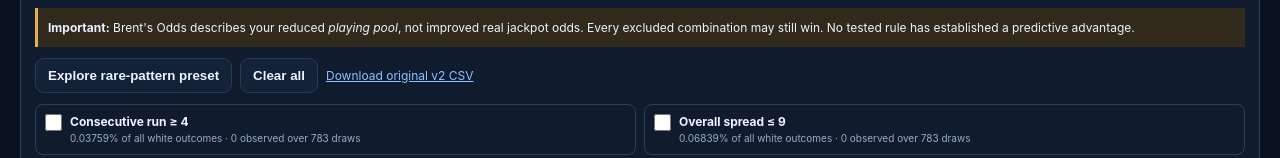
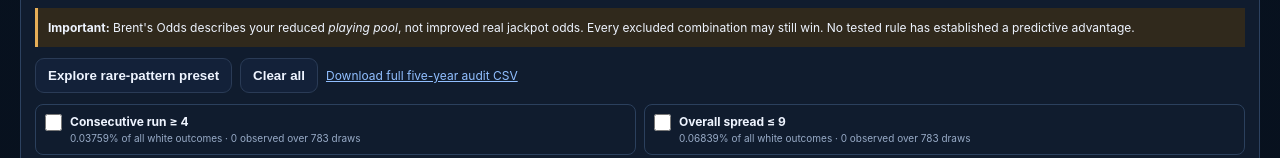
Before and after one commit to brent-ux/lottery-draw-lab, a plain HTML site: page index.html in a window 1280 px wide. Shown: the part 2830-2988 px from the top of the page. Drawn offline with Linux system fonts and the light colour scheme.

Commit message:
Link five-year 110-pattern CSV directly from Brent's Odds 3.0 dashboard

```diff
--- a/index.html
+++ b/index.html
@@ -174,7 +174,7 @@ button,.tab{touch-action:manipulation;-webkit-tap-highlight-color:transparent}bu
         <div class="bo-stat"><small>Possible outcomes removed</small><strong id="boPercent">—</strong><span id="boRemoved">—</span></div>
       </div>
       <div class="bo-warning"><strong>Important:</strong> Brent's Odds describes your reduced <em>playing pool</em>, not improved real jackpot odds. Every excluded combination may still win. No tested rule has established a predictive advantage.</div>
-      <div class="bo-buttons"><button id="boPreset" type="button">Explore rare-pattern preset</button><button id="boClear" type="button">Clear all</button><a href="research/brents_odds_v2_summary.csv" download>Download original v2 CSV</a></div>
+      <div class="bo-buttons"><button id="boPreset" type="button">Explore rare-pattern preset</button><button id="boClear" type="button">Clear all</button><a href="research/brents_odds_5yr_v3_summary.csv" download>Download full five-year audit CSV</a></div>
       <div id="boFilters" class="bo-filters">Loading audit…</div>
       <div id="boHistory" class="bo-history">Loading historical comparisons…</div>
       <h3>29 interactive filters — ranked by theoretical rarity</h3>
```
